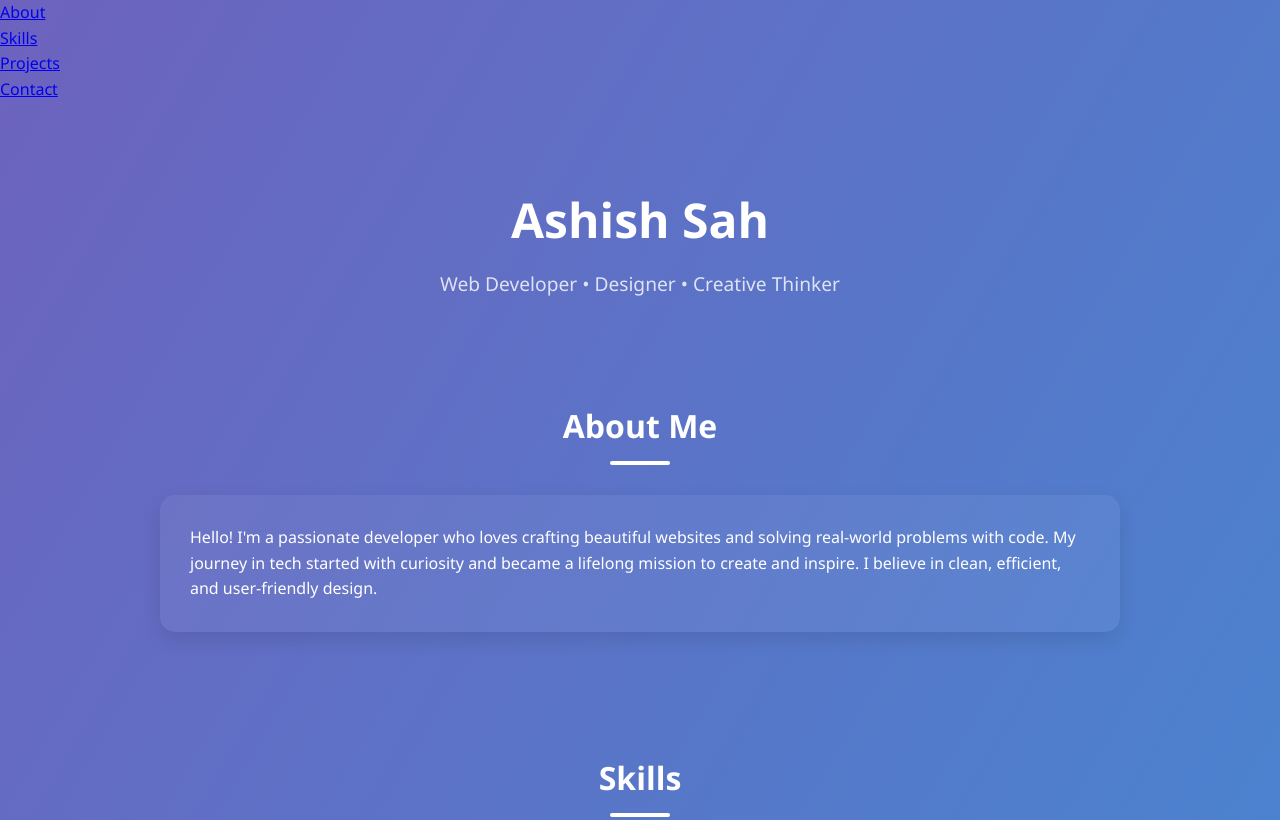
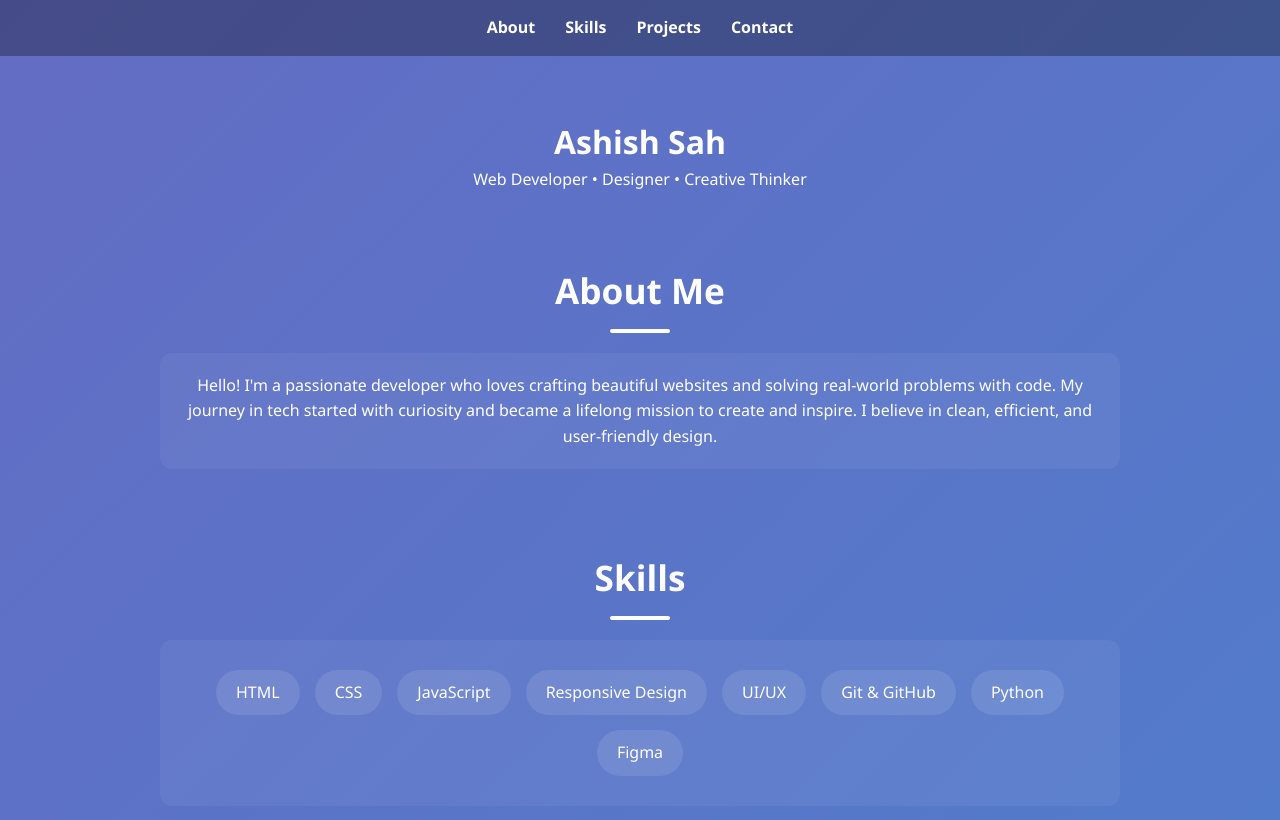
Before and after one commit to Its-AshishCollab/git-day2, a plain HTML site: page index.html in a window 1280 px wide. Shown: the top 820 px of the page. Drawn offline with Linux system fonts and the light colour scheme.

Commit message:
css file updated final

```diff
--- a/style.css
+++ b/style.css
@@ -1,87 +1,117 @@
-    /* Reset and base styles */
+/* Base styles */
 * {
   margin: 0;
   padding: 0;
   box-sizing: border-box;
 }
 
+html {
+  scroll-behavior: smooth;
+}
+
 body {
   font-family: 'Segoe UI', sans-serif;
   line-height: 1.6;
+  background: linear-gradient(135deg, #8e44ad, #3498db);
+  background-size: 400% 400%;
+  animation: gradientBG 20s ease infinite;
   color: #fff;
-      background: linear-gradient(120deg, #8e44ad, #3498db);
-      background-size: 200% 200%;
-      animation: gradientBG 15s ease infinite;
 }
 
+/* Gradient animation */
 @keyframes gradientBG {
-      0% {background-position: 0% 50%;}
-      50% {background-position: 100% 50%;}
-      100% {background-position: 0% 50%;}
+  0% { background-position: 0% 50%; }
+  50% { background-position: 100% 50%; }
+  100% { background-position: 0% 50%; }
 }
 
+/* Navigation */
+nav {
+  background: rgba(0, 0, 0, 0.3);
+  padding: 15px 30px;
+  position: sticky;
+  top: 0;
+  z-index: 1000;
+}
+
+nav ul {
+  list-style: none;
+  display: flex;
+  justify-content: center;
+  gap: 30px;
+}
+
+nav ul li a {
+  color: white;
+  text-decoration: none;
+  font-weight: bold;
+  transition: color 0.3s ease;
+}
+
+nav ul li a:hover {
+  color: #ffeaa7;
+}
+
+/* Header */
 header {
   text-align: center;
-      padding: 80px 20px 40px;
-      animation: fadeInDown 1.2s ease;
+  padding: 60px 20px 30px;
 }
 
-    header h1 {
-      font-size: 3em;
-      margin-bottom: 10px;
+.profile-img {
+  width: 150px;
+  height: 150px;
+  border-radius: 50%;
+  border: 5px solid #fff;
+  margin-bottom: 20px;
 }
 
-    header p {
-      font-size: 1.2em;
-      opacity: 0.8;
-    }
-
+/* Section styles */
 section {
-      padding: 60px 20px;
   max-width: 1000px;
   margin: auto;
-      animation: fadeInUp 1.5s ease;
+  padding: 40px 20px;
 }
 
 h2 {
-      font-size: 2em;
+  font-size: 2.2em;
+  text-align: center;
   margin-bottom: 20px;
-      text-align: center;
   position: relative;
 }
 
 h2::after {
   content: '';
   display: block;
+  height: 4px;
   width: 60px;
-      height: 4px;
-      background: #fff;
+  background: white;
   margin: 10px auto 0;
-      border-radius: 5px;
+  border-radius: 2px;
 }
 
 .about, .skills, .contact {
   background: rgba(255, 255, 255, 0.05);
-      padding: 30px;
-      border-radius: 15px;
-      margin-top: 30px;
-      box-shadow: 0 8px 20px rgba(0,0,0,0.1);
+  padding: 20px;
+  border-radius: 12px;
+  text-align: center;
 }
 
+/* Skills list */
 .skills ul {
-      list-style: none;
   display: flex;
   flex-wrap: wrap;
   justify-content: center;
   gap: 15px;
-      margin-top: 10px;
+  list-style: none;
+  padding: 10px;
 }
 
 .skills li {
-      background: rgba(255,255,255,0.1);
+  background: rgba(255, 255, 255, 0.1);
   padding: 10px 20px;
-      border-radius: 30px;
-      transition: 0.3s ease;
+  border-radius: 25px;
+  transition: 0.3s;
 }
 
 .skills li:hover {
@@ -89,37 +119,57 @@
   color: #333;
 }
 
+/* Projects */
+.projects {
+  display: flex;
+  flex-direction: column;
+  gap: 20px;
+}
+
+.project-card {
+  background: rgba(0, 0, 0, 0.2);
+  padding: 20px;
+  border-radius: 12px;
+  transition: 0.3s;
+}
+
+.project-card:hover {
+  background: rgba(0, 0, 0, 0.4);
+}
+
+/* Contact */
 .contact a {
-      display: inline-block;
-      margin-top: 15px;
   color: #fff;
   text-decoration: underline;
-      transition: 0.3s ease;
+  font-size: 1.1em;
 }
 
 .contact a:hover {
   color: #ffeaa7;
 }
 
+/* Footer */
 footer {
   text-align: center;
   padding: 30px 10px;
   font-size: 0.9em;
-      opacity: 0.7;
+  opacity: 0.8;
+  background: rgba(0, 0, 0, 0.2);
+  margin-top: 40px;
 }
 
-    @keyframes fadeInUp {
-      from { opacity: 0; transform: translateY(30px); }
-      to { opacity: 1; transform: translateY(0); }
+/* Responsive */
+@media (max-width: 768px) {
+  .skills ul {
+    flex-direction: column;
   }
 
-    @keyframes fadeInDown {
-      from { opacity: 0; transform: translateY(-30px); }
-      to { opacity: 1; transform: translateY(0); }
+  nav ul {
+    flex-direction: column;
+    gap: 15px;
   }
 
-    @media (max-width: 600px) {
-      header h1 { font-size: 2em; }
-      section { padding: 40px 15px; }
-      .skills ul { flex-direction: column; align-items: center; }
+  .projects {
+    flex-direction: column;
   }
+}
```
Lines whose indentation alone changed are shown as unchanged.
